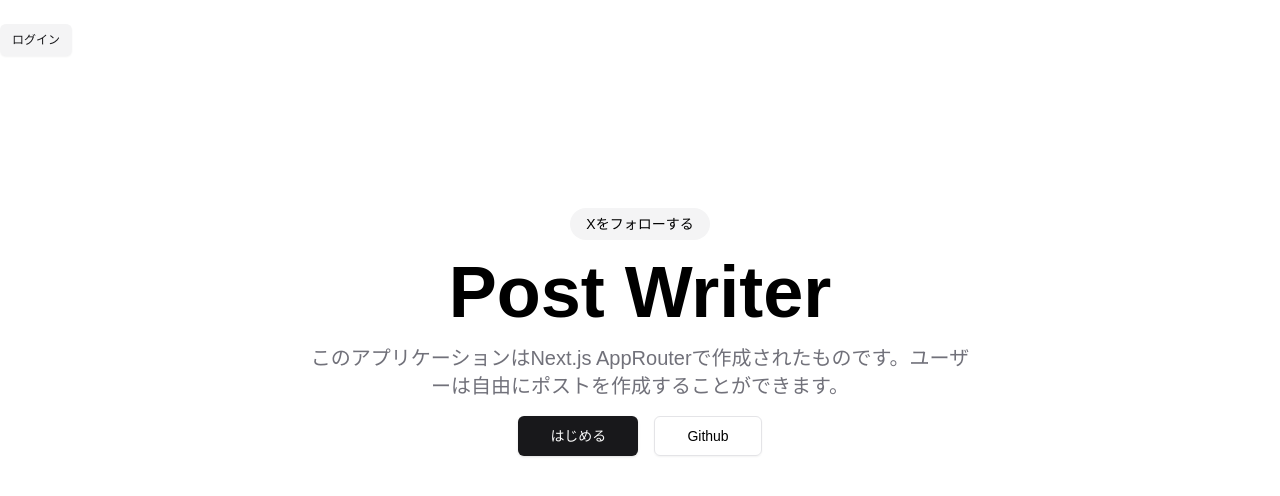
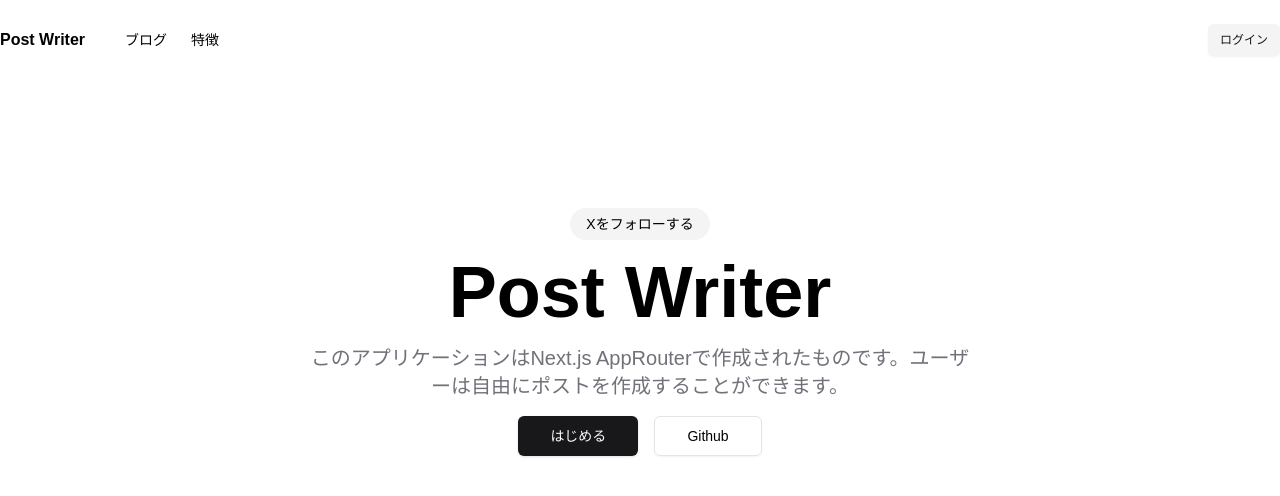
Before and after one commit to bbbyk105/post-writer-webapp, a Next.js app: page / in a window 1280 px wide. Shown: the top 496 px of the page. Built offline with nearby package versions, Linux system fonts and the light colour scheme.

Commit message:
header完成

```diff
--- a/app/(marketing)/layout.tsx
+++ b/app/(marketing)/layout.tsx
@@ -1,6 +1,7 @@
 import { buttonVariants } from "@/components/ui/button";
 import Link from "next/link";
 import { cn } from "@/lib/utils";
+import MainNav from "@/components/main-nav";
 
 export default function MarketingLayout({
   children,
@@ -9,8 +10,9 @@
 }) {
   return (
     <div>
-      <header className="container z-40 bg-background">
-        <div className="h-20 py-6">
+      <header className="container mx-auto z-40 bg-background">
+        <div className="h-20 py-6 flex items-center justify-between">
+          <MainNav />
           <nav>
             <Link
               href={"/login"}
--- /dev/null
+++ b/components/main-nav.tsx
@@ -0,0 +1,19 @@
+import Link from "next/link";
+
+export default function MainNav() {
+    return (
+        <div className="flex items-center md:gap-10">
+            <Link href={"/"} className="hidden md:flex items-center space-x-2">
+                <span className="font-bold hidden sm:inline-block">Post Writer</span>
+            </Link>
+            <nav className="md:flex gap-6 hidden">
+                <Link href={"/blog"} className="text-lg sm:text-sm font-medium hover:text-foreground/80">
+                    ブログ
+                </Link>
+                <Link href={"#feature"} className="text-lg sm:text-sm font-medium hover:text-foreground/80">
+                    特徴
+                </Link>
+            </nav>
+        </div>
+    )
+}
```
